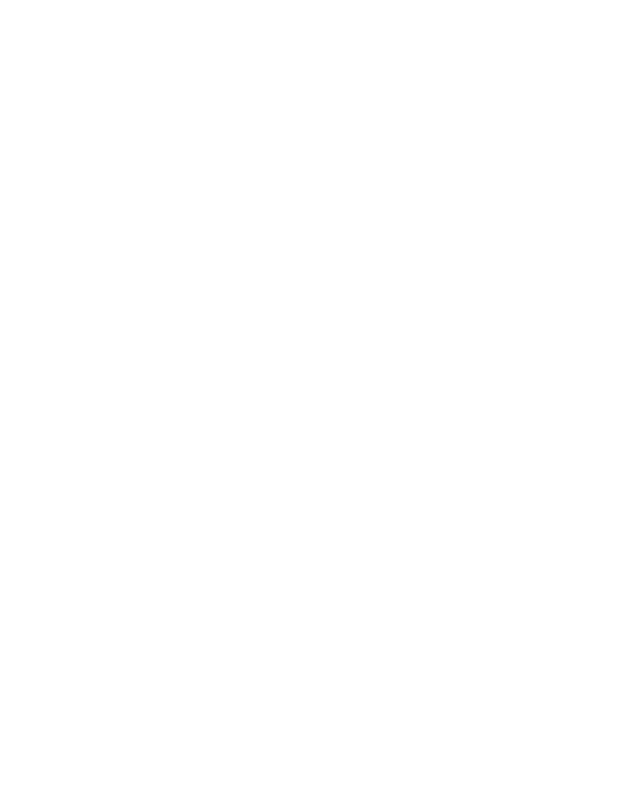
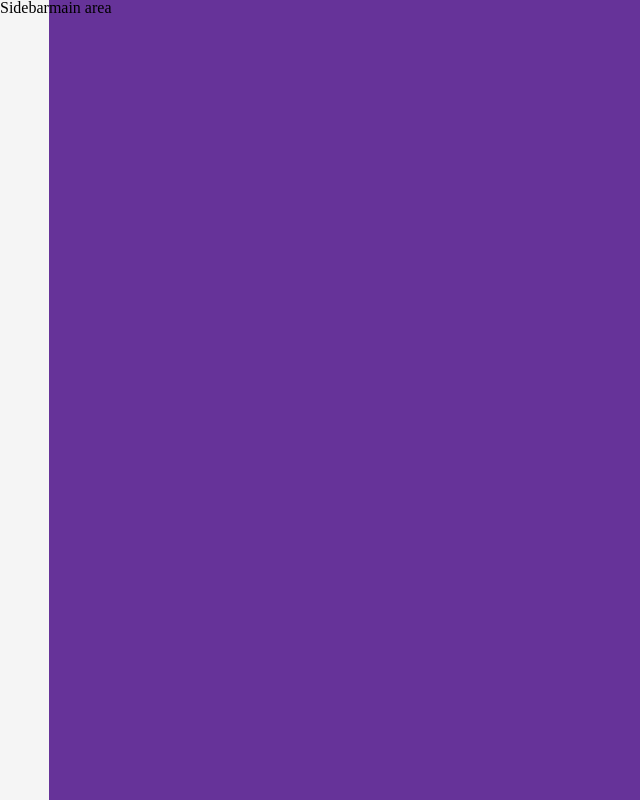
Before and after one commit to MomenGit/the-odin-project-todo_list, a website built with webpack: page src/index.html in a window 1280 px wide. Shown: the whole page, without its empty margins (0-640 px from the left). Built offline with nearby package versions, Linux system fonts and the light colour scheme.

Commit message:
Define outer layout

```diff
--- a/src/index.html
+++ b/src/index.html
@@ -10,7 +10,12 @@
 </head>
 
 <body>
-
+	<aside class="side-bar">
+		Sidebar
+	</aside>
+	<main>
+		main area
+	</main>
 </body>
 
 </html>
--- a/src/styles/style.css
+++ b/src/styles/style.css
@@ -133,3 +133,19 @@ table {
 	border-collapse: collapse;
 	border-spacing: 0;
 }
+
+body {
+	height: 100vh;
+	width: 100vw;
+	display: grid;
+	grid-template-columns: auto 1fr;
+	grid-template-rows: 1fr;
+}
+
+.side-bar {
+	background-color: whitesmoke;
+}
+
+main {
+	background-color: rebeccapurple;
+}
```
